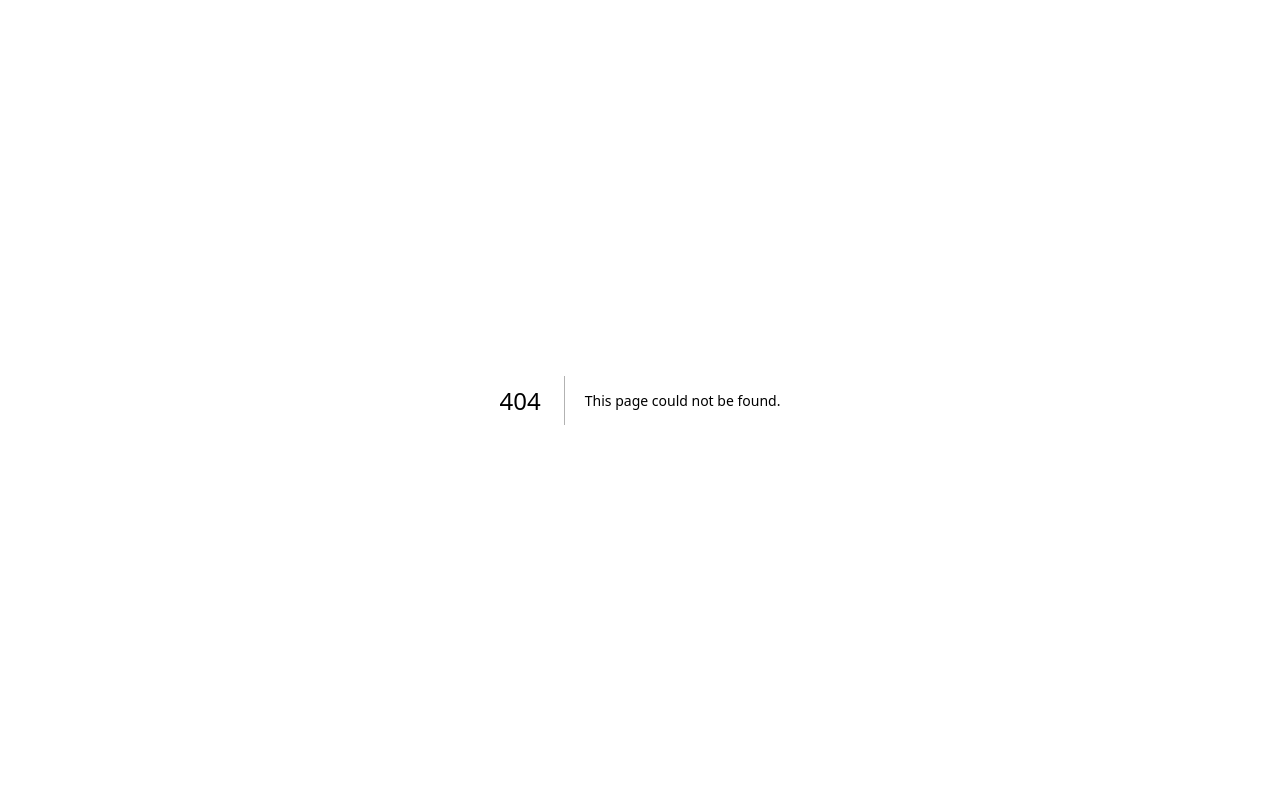
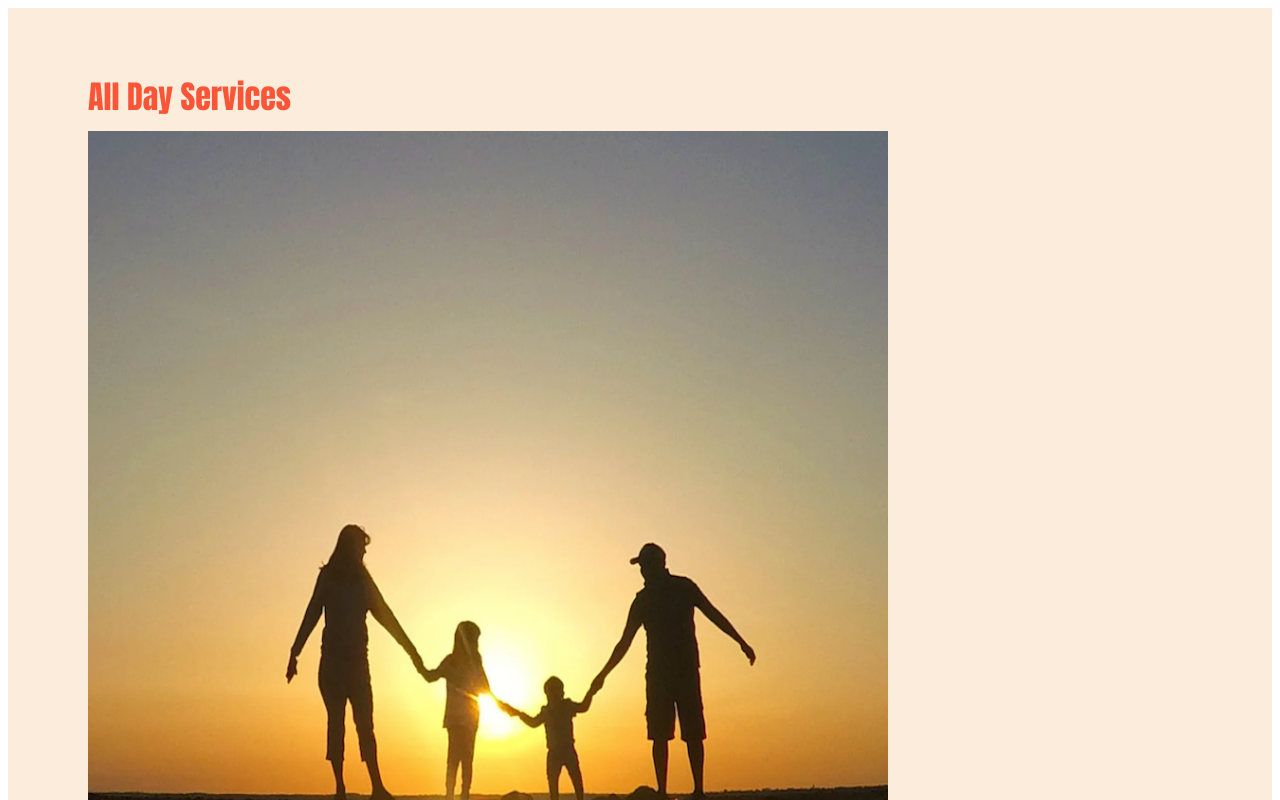
Before and after one commit to vicalden23/bookings, a Next.js app: page /victoria in a window 1280 px wide. Before the commit this address had no page. Shown: the top 800 px of the page. Built offline with nearby package versions, Linux system fonts and the light colour scheme.

Commit message:
page for vic

```diff
--- /dev/null
+++ b/src/pages/victoria.tsx
@@ -0,0 +1,37 @@
+import { Container } from '@mui/material';
+import useMediaQuery from '@mui/material/useMediaQuery';
+import { oswald, vicCalendly } from '@/components/Shared';
+import IndividualPageMobile from '@/components/IndividualPageMobile';
+
+export default function Victoria() {
+  const isMobile = useMediaQuery('(max-width:768px)');
+
+  return (
+    <div>
+      <main
+        className={`flex min-h-screen flex-col items-center ${oswald.className}`}
+        style={{
+          backgroundColor: 'hsla(30.96774194,79.48717949%,92.35294118%,1)',
+          color: '#fa5537',
+          paddingTop: isMobile ? 16 : '2rem',
+        }}
+      >
+        <Container style={{ maxWidth: '1200px' }}>
+          {isMobile ? (
+            <IndividualPageMobile
+              headshotPath="/headshot-victoria.jpg"
+              calendarLink={vicCalendly}
+              agentName="Victoria Alden"
+            />
+          ) : (
+            <IndividualPageMobile
+              headshotPath="/headshot-victoria.jpg"
+              calendarLink={vicCalendly}
+              agentName="Victoria Alden"
+            />
+          )}
+        </Container>
+      </main>
+    </div>
+  );
+}
```
